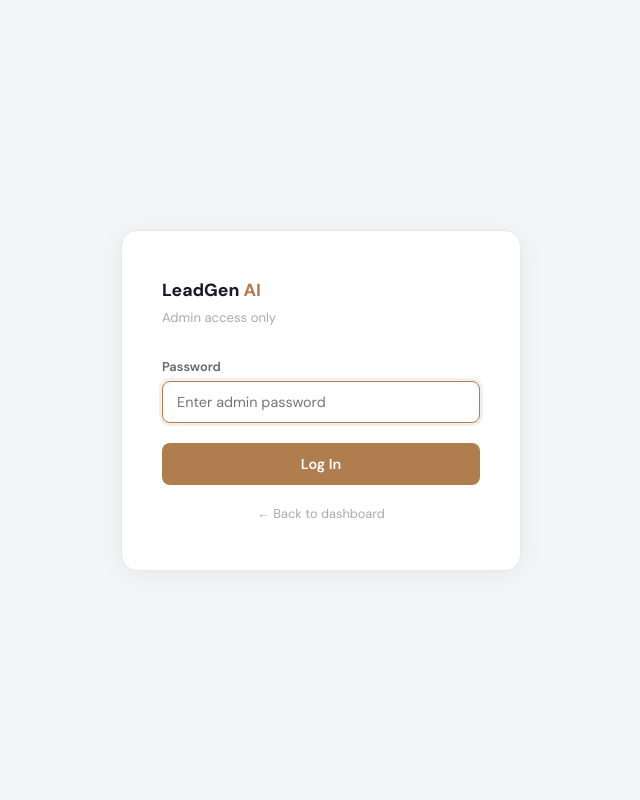
After one commit to fenomenoo/lead-generation-ai, a Flask app: page /login in a window 1280 px wide. The commit adds this page. Shown: the whole page, without its empty margins (319-959 px from the left). Run offline with Flask 3, Linux system fonts and the light colour scheme.

Commit message:
Add admin auth — protect leads and run campaign from public access
- /leads, /leads/<id>, /leads/<id>/status, /run now require admin login
- Simple session-based auth with ADMIN_PASSWORD env var
- Login page at /login, logout at /logout
- Sidebar hides Leads and Run Campaign links for non-admins
- Admin Login / Log Out shown at bottom of sidebar

Co-Authored-By: Claude Sonnet 4.6 <noreply@anthropic.com>

```diff
--- a/dashboard/app.py
+++ b/dashboard/app.py
@@ -3,13 +3,26 @@ Flask web dashboard for monitoring the lead generation campaigns.
 """
 import sys
 import os
+import functools
 sys.path.insert(0, os.path.dirname(os.path.dirname(__file__)))
 from tracker.db import get_stats, get_leads, get_lead, get_emails_for_lead, update_lead
 
-from flask import Flask, render_template, request, redirect, url_for, flash
+from flask import Flask, render_template, request, redirect, url_for, flash, session
 
 app = Flask(__name__, template_folder="../templates")
-app.secret_key = os.urandom(24)
+app.secret_key = os.environ.get("SECRET_KEY", os.urandom(24))
+
+ADMIN_PASSWORD = os.environ.get("ADMIN_PASSWORD", "admin1234")
+
+
+def admin_required(f):
+    @functools.wraps(f)
+    def decorated(*args, **kwargs):
+        if not session.get("is_admin"):
+            flash("Please log in to access that page.", "error")
+            return redirect(url_for("login", next=request.path))
+        return f(*args, **kwargs)
+    return decorated
 
 
 CLIENT_PROJECT_2 = {
@@ -314,6 +327,26 @@ def pitch():
     return render_template("pitch.html")
 
 
+@app.route("/login", methods=["GET", "POST"])
+def login():
+    if session.get("is_admin"):
+        return redirect(url_for("index"))
+    if request.method == "POST":
+        if request.form.get("password") == ADMIN_PASSWORD:
+            session["is_admin"] = True
+            session.permanent = True
+            next_url = request.args.get("next") or url_for("index")
+            return redirect(next_url)
+        flash("Incorrect password.", "error")
+    return render_template("login.html")
+
+
+@app.route("/logout")
+def logout():
+    session.clear()
+    return redirect(url_for("index"))
+
+
 FICTIONAL_REPLIED_LEADS = [
     {"id": 1, "name": "Pinnacle Digital Agency", "niche": "marketing agency", "city": "Birmingham UK", "owner_name": "James Whitfield", "email": "james@pinnacledigital.co.uk", "status": "replied", "last_contacted": "2026-04-12"},
     {"id": 2, "name": "Harlow Marketing Group", "niche": "marketing agency", "city": "Manchester UK", "owner_name": "Sarah Harlow", "email": "sarah.h@harlowmarketing.co.uk", "status": "replied", "last_contacted": "2026-04-11"},
@@ -323,6 +356,7 @@ FICTIONAL_REPLIED_LEADS = [
 ]
 
 @app.route("/leads")
+@admin_required
 def leads():
     status_filter = request.args.get("status")
     if status_filter == "replied":
@@ -332,6 +366,7 @@ def leads():
 
 
 @app.route("/leads/<int:lead_id>")
+@admin_required
 def lead_detail(lead_id):
     lead = get_lead(lead_id)
     if not lead:
@@ -342,6 +377,7 @@ def lead_detail(lead_id):
 
 
 @app.route("/leads/<int:lead_id>/status", methods=["POST"])
+@admin_required
 def update_status(lead_id):
     new_status = request.form.get("status")
     if new_status in ("replied", "unsubscribed", "bounced", "not_interested"):
@@ -351,6 +387,7 @@ def update_status(lead_id):
 
 
 @app.route("/run", methods=["GET", "POST"])
+@admin_required
 def run_campaign():
     if request.method == "POST":
         niche = request.form.get("niche", "").strip()
--- /dev/null
+++ b/templates/login.html
@@ -0,0 +1,116 @@
+<!DOCTYPE html>
+<html lang="en">
+<head>
+  <meta charset="UTF-8" />
+  <meta name="viewport" content="width=device-width, initial-scale=1.0" />
+  <title>Admin Login — LeadGen AI</title>
+  <link href="https://fonts.googleapis.com/css2?family=DM+Sans:wght@400;500;600;700;800&display=swap" rel="stylesheet" />
+  <style>
+    *, *::before, *::after { box-sizing: border-box; margin: 0; padding: 0; }
+    body {
+      font-family: 'DM Sans', sans-serif;
+      background: #f4f5f7;
+      min-height: 100vh;
+      display: flex;
+      align-items: center;
+      justify-content: center;
+    }
+    .card {
+      background: #fff;
+      border: 1px solid #e8e8ec;
+      border-radius: 16px;
+      padding: 48px 40px;
+      width: 100%;
+      max-width: 400px;
+      box-shadow: 0 4px 24px rgba(0,0,0,0.06);
+    }
+    .brand {
+      font-size: 1.1rem;
+      font-weight: 800;
+      color: #1a1a2e;
+      margin-bottom: 8px;
+    }
+    .brand span { color: #b07d4f; }
+    .subtitle {
+      font-size: 0.82rem;
+      color: #aaa;
+      margin-bottom: 32px;
+    }
+    label {
+      display: block;
+      font-size: 0.8rem;
+      font-weight: 600;
+      color: #666;
+      margin-bottom: 6px;
+    }
+    input[type="password"] {
+      width: 100%;
+      padding: 11px 14px;
+      border: 1px solid #e0e0e8;
+      border-radius: 8px;
+      font-size: 0.9rem;
+      font-family: inherit;
+      color: #1a1a2e;
+      outline: none;
+      transition: border-color 0.15s;
+      margin-bottom: 20px;
+    }
+    input[type="password"]:focus {
+      border-color: #b07d4f;
+      box-shadow: 0 0 0 3px rgba(176,125,79,0.12);
+    }
+    button {
+      width: 100%;
+      padding: 12px;
+      background: #b07d4f;
+      color: #fff;
+      border: none;
+      border-radius: 8px;
+      font-size: 0.9rem;
+      font-weight: 600;
+      font-family: inherit;
+      cursor: pointer;
+      transition: background 0.15s;
+    }
+    button:hover { background: #9a6b3e; }
+    .error {
+      background: #fce4ec;
+      border: 1px solid #f8bbd9;
+      color: #c62828;
+      font-size: 0.82rem;
+      padding: 10px 14px;
+      border-radius: 8px;
+      margin-bottom: 16px;
+    }
+    .back {
+      display: block;
+      text-align: center;
+      margin-top: 20px;
+      font-size: 0.8rem;
+      color: #aaa;
+      text-decoration: none;
+    }
+    .back:hover { color: #666; }
+  </style>
+</head>
+<body>
+  <div class="card">
+    <div class="brand">LeadGen<span> AI</span></div>
+    <div class="subtitle">Admin access only</div>
+
+    {% with messages = get_flashed_messages(with_categories=true) %}
+      {% for cat, msg in messages %}
+        <div class="error">{{ msg }}</div>
+      {% endfor %}
+    {% endwith %}
+
+    <form method="POST">
+      <label for="password">Password</label>
+      <input type="password" id="password" name="password" placeholder="Enter admin password" autofocus />
+      <button type="submit">Log In</button>
+    </form>
+
+    <a href="/" class="back">← Back to dashboard</a>
+  </div>
+</body>
+</html>
```
Also changed, not shown: templates/base.html (+18 -0 lines), 1 other file.
